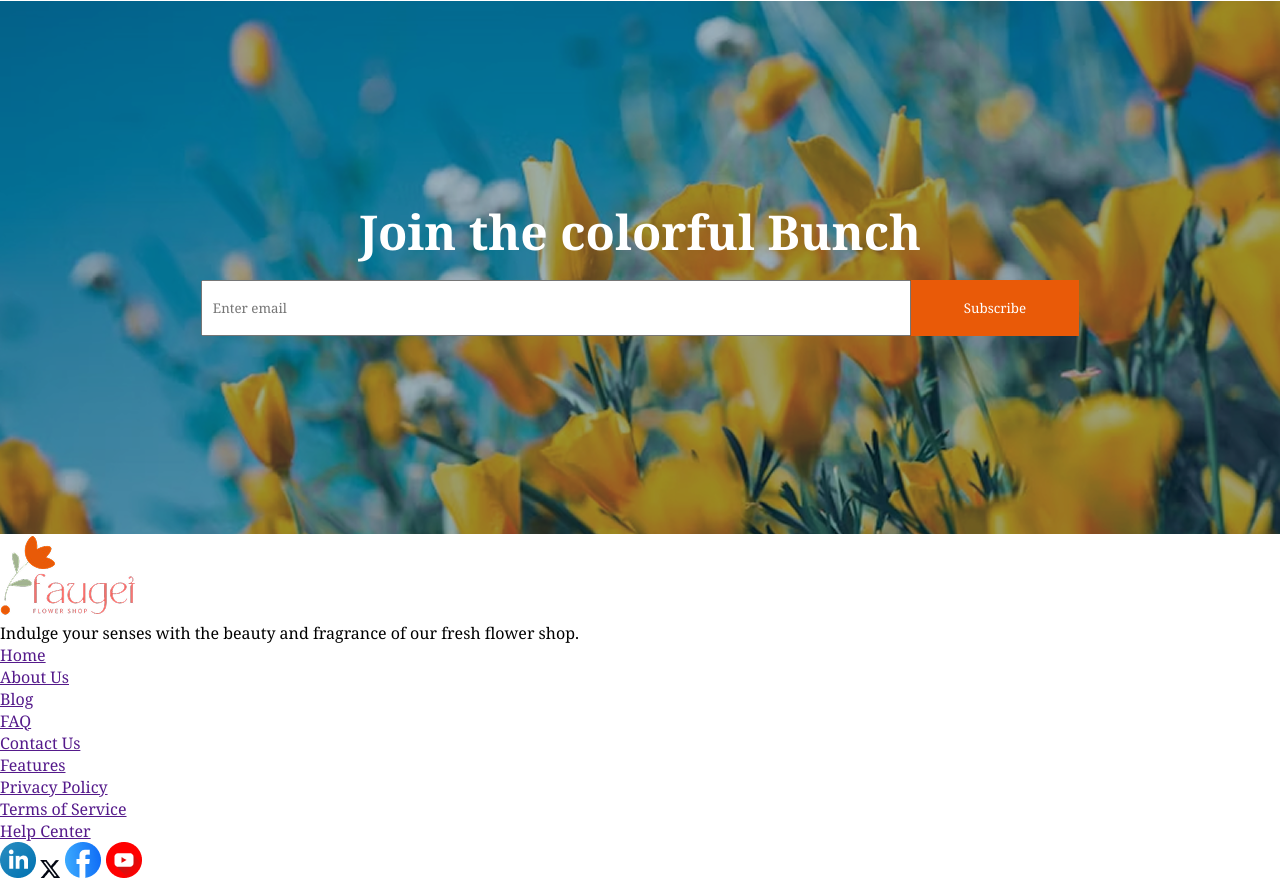
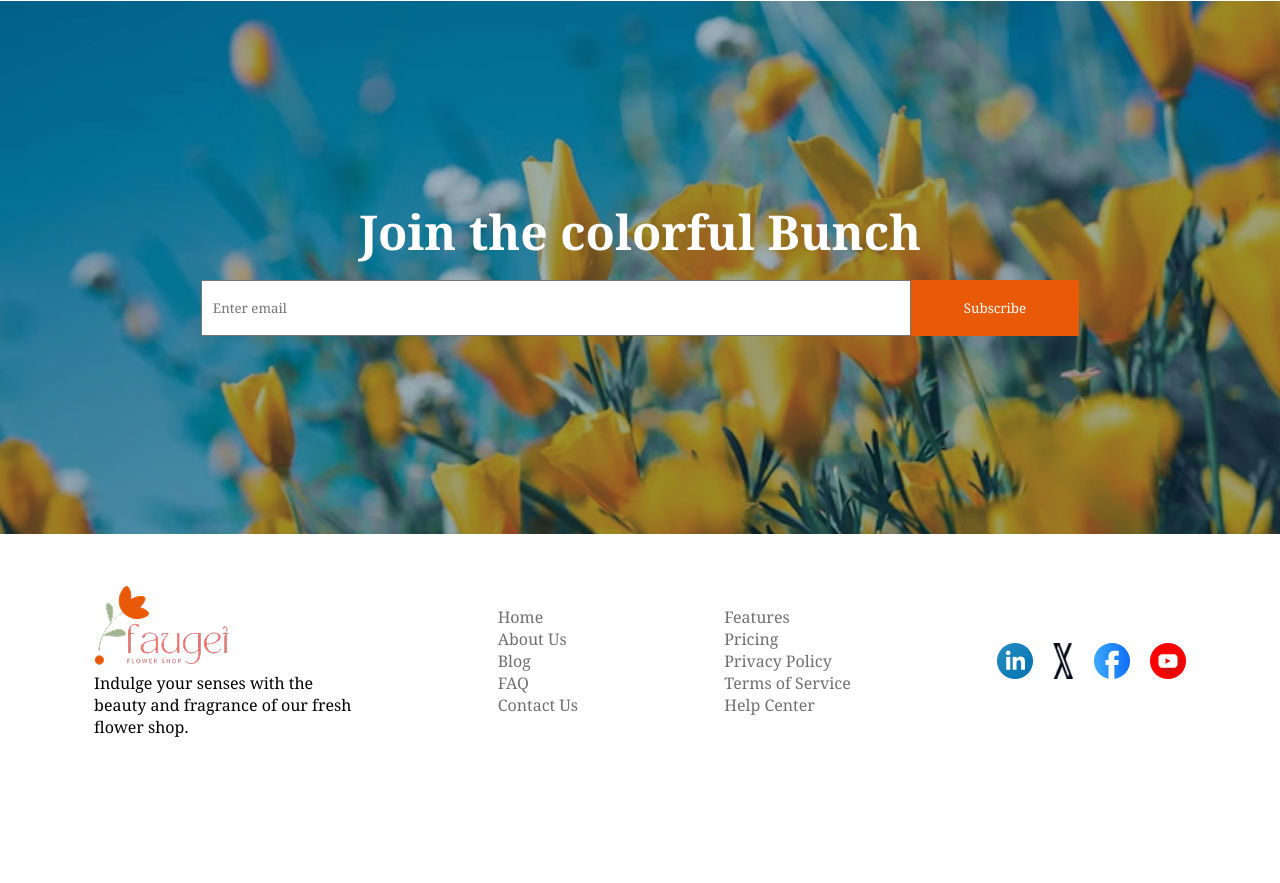
Before and after one commit to chowdhury-yeamin/Assignment-2, a plain HTML site: page index.html in a window 1280 px wide. Shown: the part 2413-3296 px from the top of the page. After the commit the page ends 3201 px from the top, so only its background shows below. Drawn offline with Linux system fonts and the light colour scheme.

Commit message:
Added the Footer navbar section

```diff
--- a/Styles/style.css
+++ b/Styles/style.css
@@ -189,7 +189,31 @@ nav ul{
     padding: 19px 53px;
 }
 
+/* Footer bottom ,navbar , logo of social media */
 
+.footer-bottom{
+    display: flex;
+    justify-content: space-around;
+    margin-top: 50px;
+    align-items:center ;
+    background-color: white;
+    max-height: 348px;
+    margin-bottom: 50px;
+}
+
+
+.footer-navbar li{
+    list-style: none;
+}
+.footer-navbar li a{
+    text-decoration: none;
+    color:#707070;
+}
+
+.footer-navbar-icons{
+    display: flex;
+    gap: 20px;
+}
 
 
 /* Phone Responsive */
--- a/index.html
+++ b/index.html
@@ -137,26 +137,33 @@
         </div>
     </section>
 
-    <section class="footer-bottom">
+    <section class="footer-bottom container">
         <div>
             <img src="assets/logo.png" alt="">
-            <p>Indulge your senses with the beauty and fragrance of our fresh flower shop. </p>
+            <p>Indulge your senses with the <br>beauty and fragrance of our fresh <br>flower shop. </p>
         </div>
 
-        <div>
+
+            <div class="footer-navbar">
             <ul>
                 <li><a href="">Home</a></li>
                 <li><a href="">About Us</a></li>
                 <li><a href="">Blog</a></li>
                 <li><a href="">FAQ</a></li>
                 <li><a href="">Contact Us</a></li>
+                </ul>
+            </div>
+            <div class="footer-navbar">
+                <ul>
                 <li><a href="">Features</a></li>
+                <li><a href="">Pricing</a></li>
                 <li><a href="">Privacy Policy</a></li>
                 <li><a href="">Terms of Service</a></li>
                 <li><a href="">Help Center</a></li>
             </ul>
-        </div>
-        <div>
+            </div>
+
+        <div class="footer-navbar-icons">
             <img src="assets/icon-linkedin.png" alt="">
             <img src="assets/icon-twitter.png" alt="">
             <img src="assets/icon-facebook.png" alt="">
```
